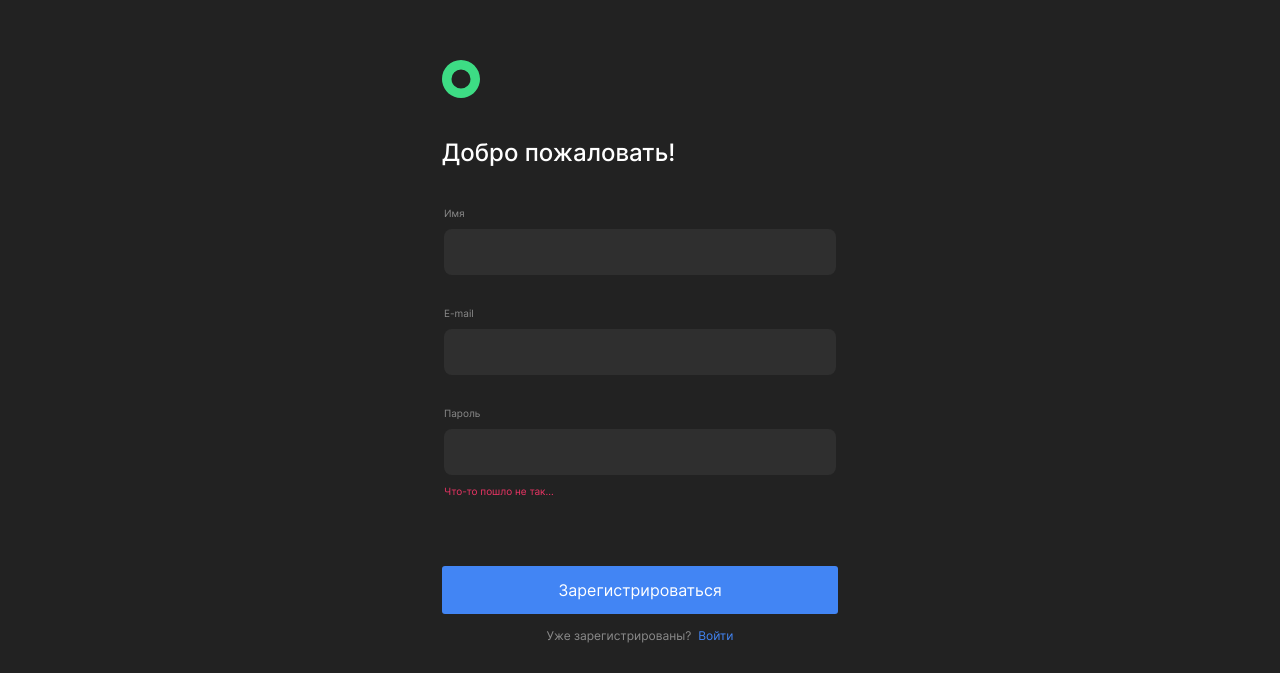
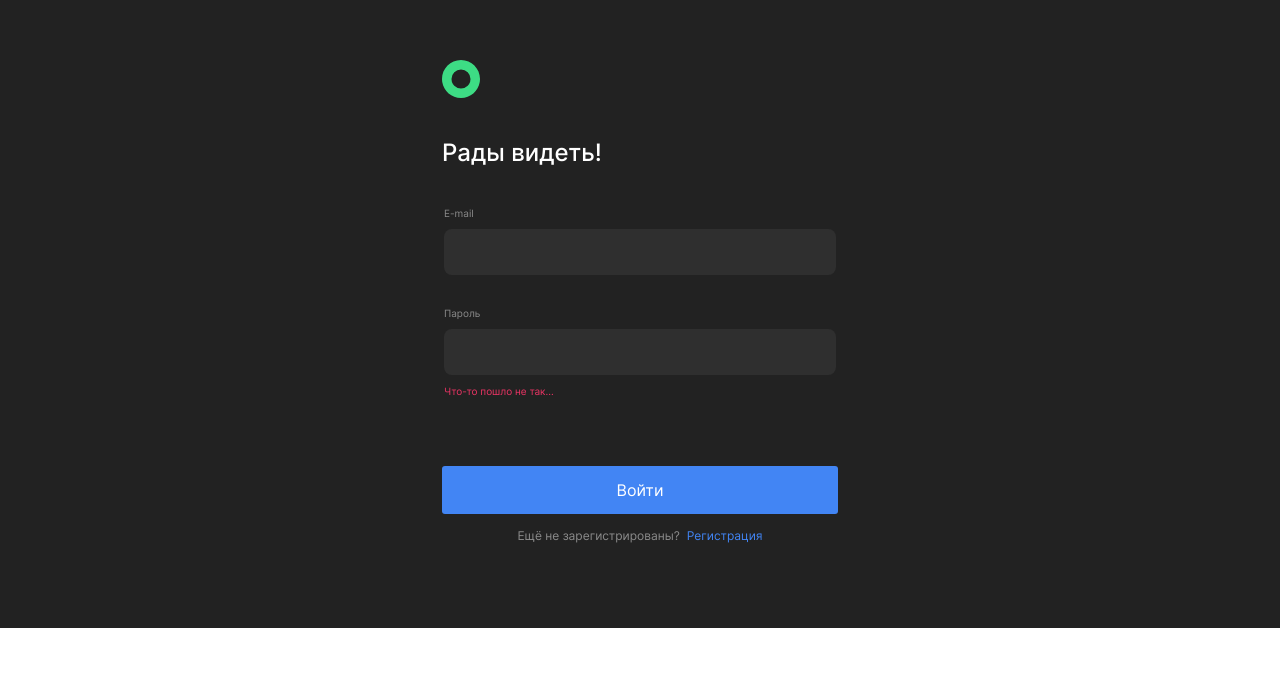
Before and after one commit to alkremn/movies-explorer-frontend, a React (Create React App) app: page / in a window 1280 px wide. Shown: the part 172-845 px from the top of the page. After the commit the page ends 800 px from the top, so only its background shows below. Built offline with nearby package versions, Linux system fonts and the light colour scheme.

Commit message:
feat: implement login page

```diff
--- a/src/components/App/App.js
+++ b/src/components/App/App.js
@@ -2,6 +2,7 @@ import "./App.css";
 import Header from "../Header/Header";
 import Main from "../Main/Main";
 import Register from "../Register/Register";
+import Login from "../Login/Login";
 import Footer from "../Footer/Footer";
 
 function App() {
@@ -9,7 +10,8 @@ function App() {
     <div className='page'>
       {/* <Header /> */}
       {/* <Main /> */}
-      <Register />
+      {/* <Register /> */}
+      <Login />
       {/* <Footer /> */}
     </div>
   );
--- /dev/null
+++ b/src/components/Login/Login.css
@@ -0,0 +1,115 @@
+.login {
+  min-height: 100vh;
+  display: flex;
+  justify-content: center;
+  align-content: center;
+}
+
+.login__content {
+  display: flex;
+  flex-direction: column;
+  align-items: center;
+  margin-top: 56px;
+  width: calc(100vw - 60px);
+  max-width: 396px;
+}
+.login__logo {
+  width: 38px;
+  height: 38px;
+}
+.login__title {
+  margin: 50px 0 0;
+  font-weight: 500;
+  font-size: 24px;
+  line-height: 29px;
+}
+.login__form {
+  margin-top: 80px;
+  width: 100%;
+}
+
+.login__form-fieldset {
+  border: 0;
+  display: flex;
+  flex-direction: column;
+  padding: 0;
+}
+.login__input-label {
+  color: #8b8b8b;
+  font-size: 10px;
+  line-height: 12px;
+  margin-top: 10px;
+}
+
+.login__form-fieldset:first-child .login__input-label {
+  margin-top: 0;
+}
+
+.login__input {
+  background-color: #2f2f2f;
+  color: #fff;
+  font-size: 13px;
+  line-height: 16px;
+  border: none;
+  height: 46px;
+  padding: 0 15px;
+  border-radius: 8px;
+  margin-top: 10px;
+}
+
+.login__input:focus {
+  outline: none;
+}
+.login__input-error {
+  font-size: 10px;
+  line-height: 12px;
+  color: #ee3465;
+  margin-top: 10px;
+  visibility: hidden;
+}
+
+.login__input-error_active {
+  visibility: visible;
+}
+
+.login__submit-button {
+  margin-top: 157px;
+  background-color: #4285f4;
+  border-radius: 3px;
+  border: none;
+  padding: 15px 0;
+  color: #fff;
+  width: 100%;
+}
+.login__login-text {
+  font-size: 12px;
+  margin: 14px 0 30px;
+  line-height: 15px;
+  text-align: center;
+  color: #8b8b8b;
+}
+.login__login-link {
+  font-size: 12px;
+  line-height: 15px;
+  text-align: center;
+  margin-left: 7px;
+  color: #4285f4;
+}
+
+@media screen and (min-width: 768px) {
+  .login__content {
+    align-items: flex-start;
+    margin-top: 232px;
+  }
+
+  .login__title {
+    margin-top: 40px;
+  }
+  .login__form {
+    margin-top: 40px;
+  }
+
+  .login__submit-button {
+    margin-top: 69px;
+  }
+}
--- /dev/null
+++ b/src/components/Login/Login.js
@@ -0,0 +1,41 @@
+import React from "react";
+import "./Login.css";
+import logo from "../../images/logo.svg";
+
+function Login() {
+  return (
+    <div className='login'>
+      <div className='login__content'>
+        <img className='login__logo' src={logo} alt='logo' />
+        <h1 className='login__title'>Рады видеть!</h1>
+        <form className='login__form' action='' method='POST'>
+          <fieldset className='login__form-fieldset'>
+            <label className='login__input-label' htmlFor='email'>
+              E-mail
+            </label>
+            <input className='login__input' type='email' id='email' />
+            <span className='login__input-error'>Что-то пошло не так...</span>
+          </fieldset>
+          <fieldset className='login__form-fieldset'>
+            <label className='login__input-label' htmlFor='email'>
+              Пароль
+            </label>
+            <input className='login__input' type='password' id='password' />
+            <span className='login__input-error login__input-error_active'>
+              Что-то пошло не так...
+            </span>
+          </fieldset>
+          <button className='login__submit-button' type='submit'>
+            Войти
+          </button>
+          <p className='login__login-text'>
+            Ещё не зарегистрированы?
+            <span className='login__login-link'>Регистрация</span>
+          </p>
+        </form>
+      </div>
+    </div>
+  );
+}
+
+export default Login;
```
